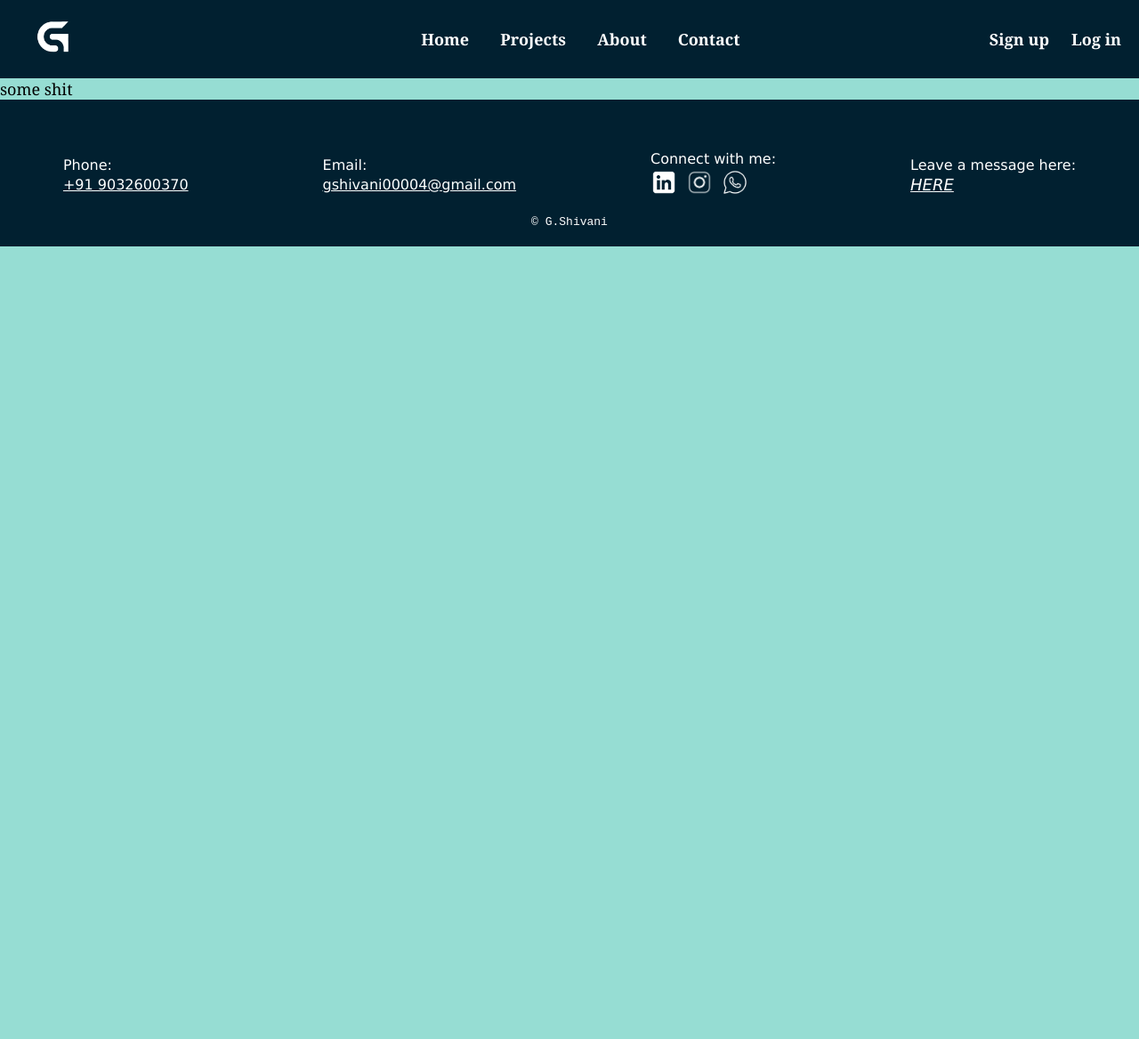
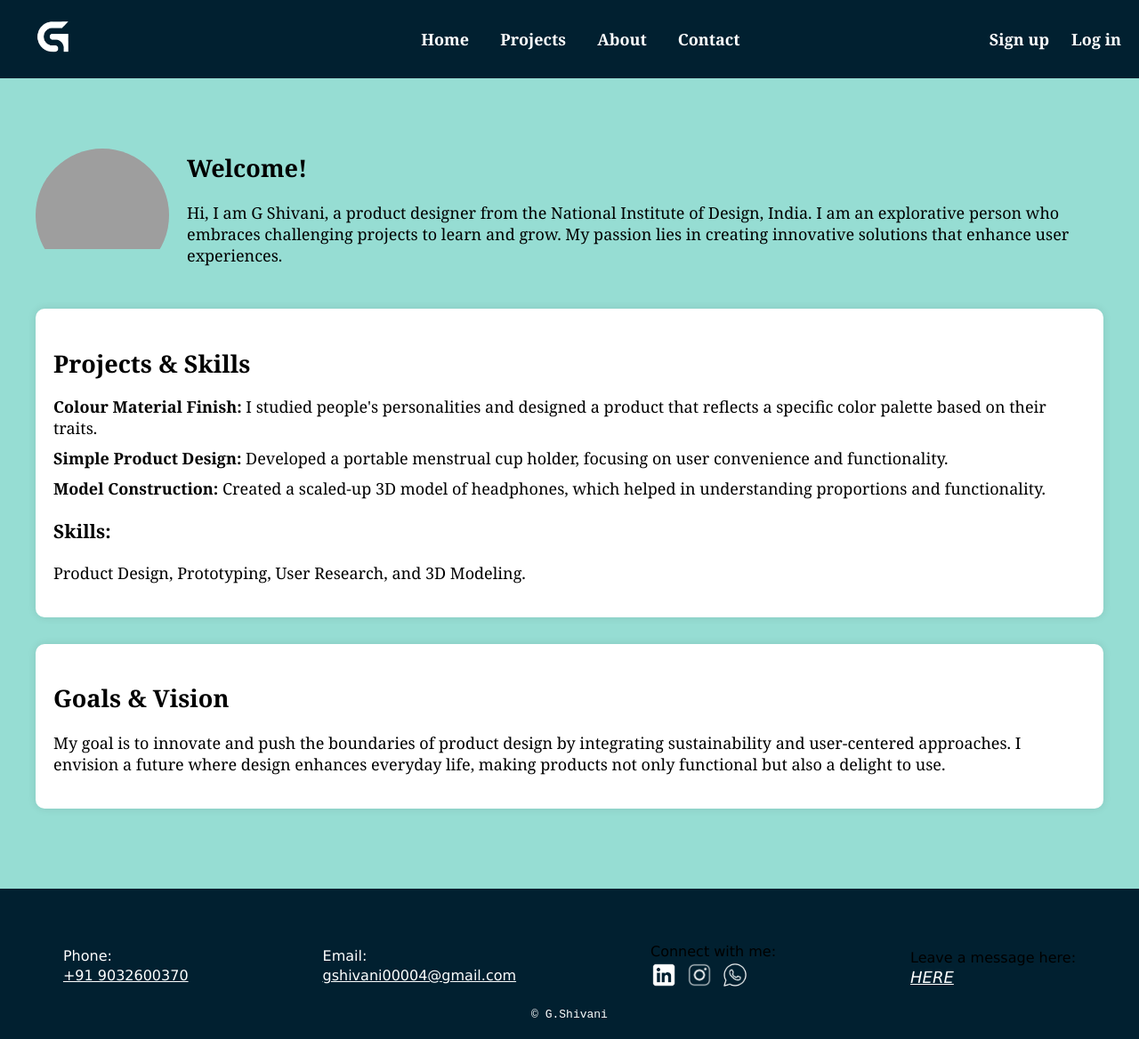
Before and after one commit to akayda008/shivani, a PHP site: page /about.html in a window 1280 px wide. Shown: the whole page at 89% size. Before the commit the page ends 277 px from the top, so only its background shows below. Run offline with PHP 8.4, Linux system fonts and the light colour scheme; grey boxes are pictures that could not be loaded.

Commit message:
Final shit
Made the about page. WIll be making more changes later, but for now this is it

```diff
--- /dev/null
+++ b/about.css
@@ -0,0 +1,70 @@
+.about-container {
+    max-width: 1200px;  /* Maximum width for the container */
+    margin: 40px auto;  /* Center the container */
+    padding: 20px;
+}
+
+/* Style for the introduction section */
+.intro-section {
+    display: flex;  /* Flexbox layout for the profile picture and text */
+    align-items: flex-end;  /* Align items at the bottom */
+    margin-bottom: 30px;  /* Space below the intro section */
+}
+
+.profile-pic {
+    flex: 0 0 150px;  /* Fixed width for profile picture */
+    height: 150px;  /* Fixed height for profile picture */
+    border-radius: 50%;  /* Make the image circular */
+    overflow: hidden;  /* Ensure overflow is hidden */
+    margin-right: 20px;  /* Space between picture and text */
+}
+
+.profile-pic img {
+    width: 100%;  /* Full width */
+    height: auto;  /* Maintain aspect ratio */
+}
+
+.intro-text {
+    flex-grow: 1;  /* Allow the text to take the remaining space */
+    text-align: left;  /* Align text to the left */
+}
+
+/* Style for projects section */
+.projects-section, .goals-section {
+    background-color: white;  /* Lighter background */
+    padding: 20px;
+    border-radius: 10px;
+    box-shadow: 0px 0px 10px rgba(0, 0, 0, 0.1);
+    margin-bottom: 30px;  /* Space between sections */
+}
+
+h2 {
+    margin-bottom: 15px;  /* Spacing below section headings */
+}
+
+.projects-section ul {
+    list-style-type: none;  /* Remove bullets from the list */
+    padding: 0;  /* Remove default padding */
+}
+
+.projects-section li {
+    margin-bottom: 10px;  /* Space between list items */
+}
+
+button {
+    width: 50%;  /* Button takes up half the container width */
+    background-color: #007BFF;
+    color: white;
+    border: none;
+    border-radius: 5px;
+    cursor: pointer;
+}
+
+button:hover {
+    background-color: #0056b3;  /* Darker button background on hover */
+}
+
+p {
+    margin-top: 20px;
+    color: #000;  /* Text color for any paragraph */
+}
--- a/about.html
+++ b/about.html
@@ -9,12 +9,13 @@
     <link rel="stylesheet" href="layout.css">
     <link rel="stylesheet" href="header.css">
     <link rel="stylesheet" href="footer.css">
+    <link rel="stylesheet" href="about.css"> <!-- Link to new CSS for About Me page -->
 </head>
 <body>
     <header>
         <div id="logo">
             <a href="index.html">
-                <img src="images/logo.png" width="40px" height="40px">
+                <img src="images/logo.png" width="40px" height="40px" alt="Logo">
             </a>
         </div>
         <div id="navigation">
@@ -32,16 +33,51 @@
             </ul>
         </div>
     </header>
-    some shit
+
+    <div class="about-container">
+        <!-- First Division: Welcome Message -->
+        <div class="intro-section">
+            <div class="profile-pic">
+                <img src="images/WhatsApp Image 2024-09-23 at 21.32.22_f266ecfc.jpg" alt="G Shivani"> <!-- Replace with actual image path -->
+            </div>
+            <div class="intro-text">
+                <h2>Welcome!</h2>
+                <p>Hi, I am G Shivani, a product designer from the National Institute of Design, India. I am an explorative person who embraces challenging projects to learn and grow. My passion lies in creating innovative solutions that enhance user experiences.</p>
+            </div>
+        </div>
+
+        <!-- Second Division: Projects and Skills -->
+        <div class="projects-section">
+            <h2>Projects & Skills</h2>
+            <ul>
+                <li>
+                    <strong>Colour Material Finish:</strong> I studied people's personalities and designed a product that reflects a specific color palette based on their traits.
+                </li>
+                <li>
+                    <strong>Simple Product Design:</strong> Developed a portable menstrual cup holder, focusing on user convenience and functionality.
+                </li>
+                <li>
+                    <strong>Model Construction:</strong> Created a scaled-up 3D model of headphones, which helped in understanding proportions and functionality.
+                </li>
+            </ul>
+            <h3>Skills:</h3>
+            <p>Product Design, Prototyping, User Research, and 3D Modeling.</p>
+        </div>
+
+        <!-- Third Division: Goals and Vision -->
+        <div class="goals-section">
+            <h2>Goals & Vision</h2>
+            <p>My goal is to innovate and push the boundaries of product design by integrating sustainability and user-centered approaches. I envision a future where design enhances everyday life, making products not only functional but also a delight to use.</p>
+        </div>
+    </div>
+
     <footer>
         <div id="links">
             <div id="phone">
-                Phone:
-                <a href="tel:+919032600370">+91 9032600370</a>
+                Phone: <a href="tel:+919032600370">+91 9032600370</a>
             </div>
             <div id="email">
-                Email:
-                <a href="mailto:gshivani00004@gmail.com">gshivani00004@gmail.com</a>
+                Email: <a href="mailto:gshivani00004@gmail.com">gshivani00004@gmail.com</a>
             </div>
             <div id="connect">
                 <p>Connect with me:<br>
@@ -56,7 +92,7 @@
                             <img src="images/whatsapp.png" alt="whatsapp" width="30px" height="30px">
                         </a>
                     </span>
-            </p>
+                </p>
             </div>
             <div id="contact">
                 <p>
--- a/contact.css
+++ b/contact.css
@@ -9,7 +9,7 @@
 /* Style for the contact form */
 .contact-container, .review-container {
     width: 50%;  /* Each section takes up 50% width */
-    background-color: #45C4B0;  /* Lighter background */
+    background-color: white;  /* Lighter background */
     padding: 20px;
     border-radius: 10px;
     box-shadow: 0px 0px 20px rgba(0, 0, 0, 0.2);
@@ -33,6 +33,7 @@ button {
     border: none;
     border-radius: 5px;
     cursor: pointer;
+    padding: 15px;
 }
 
 button:hover {
```
